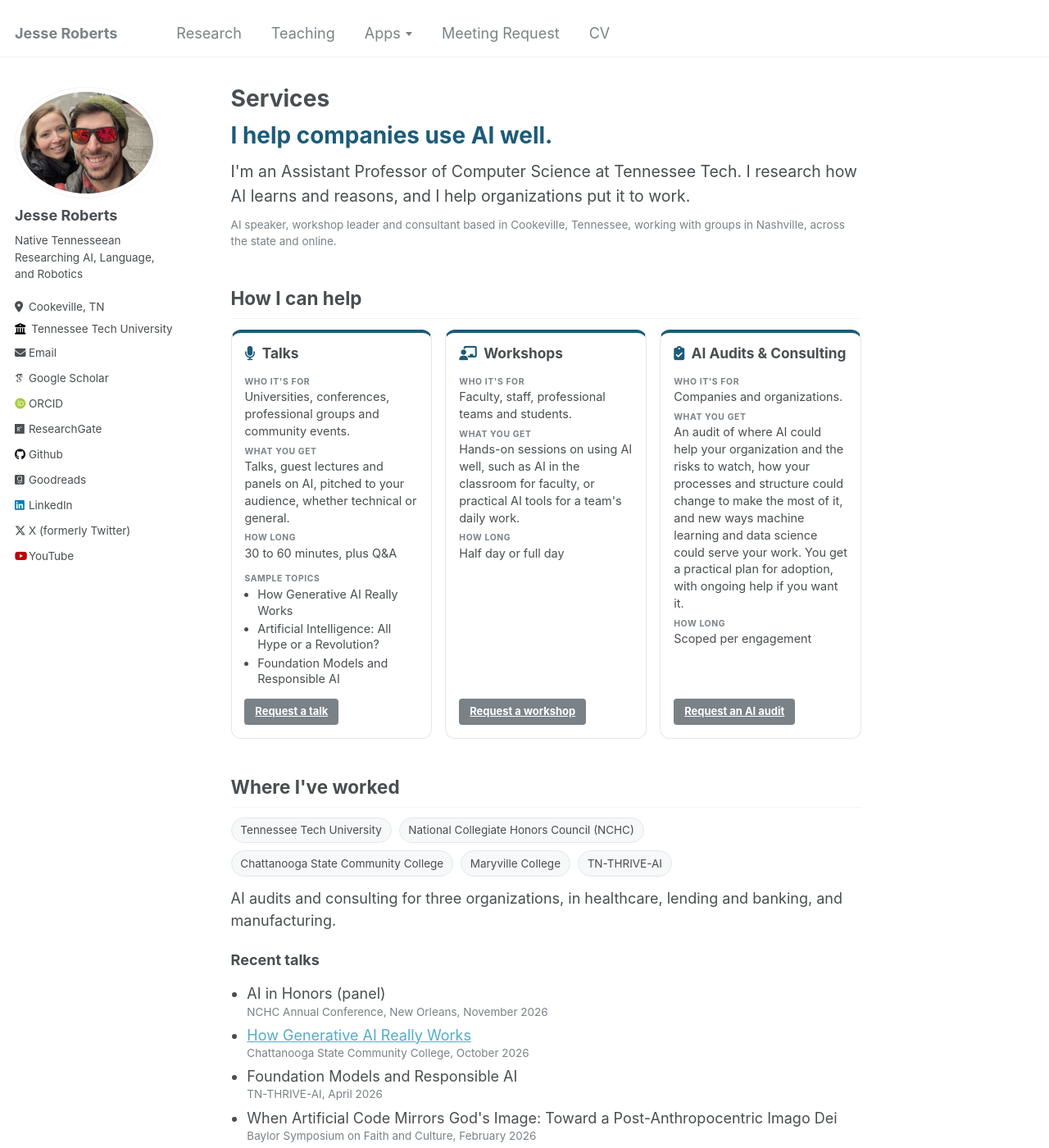
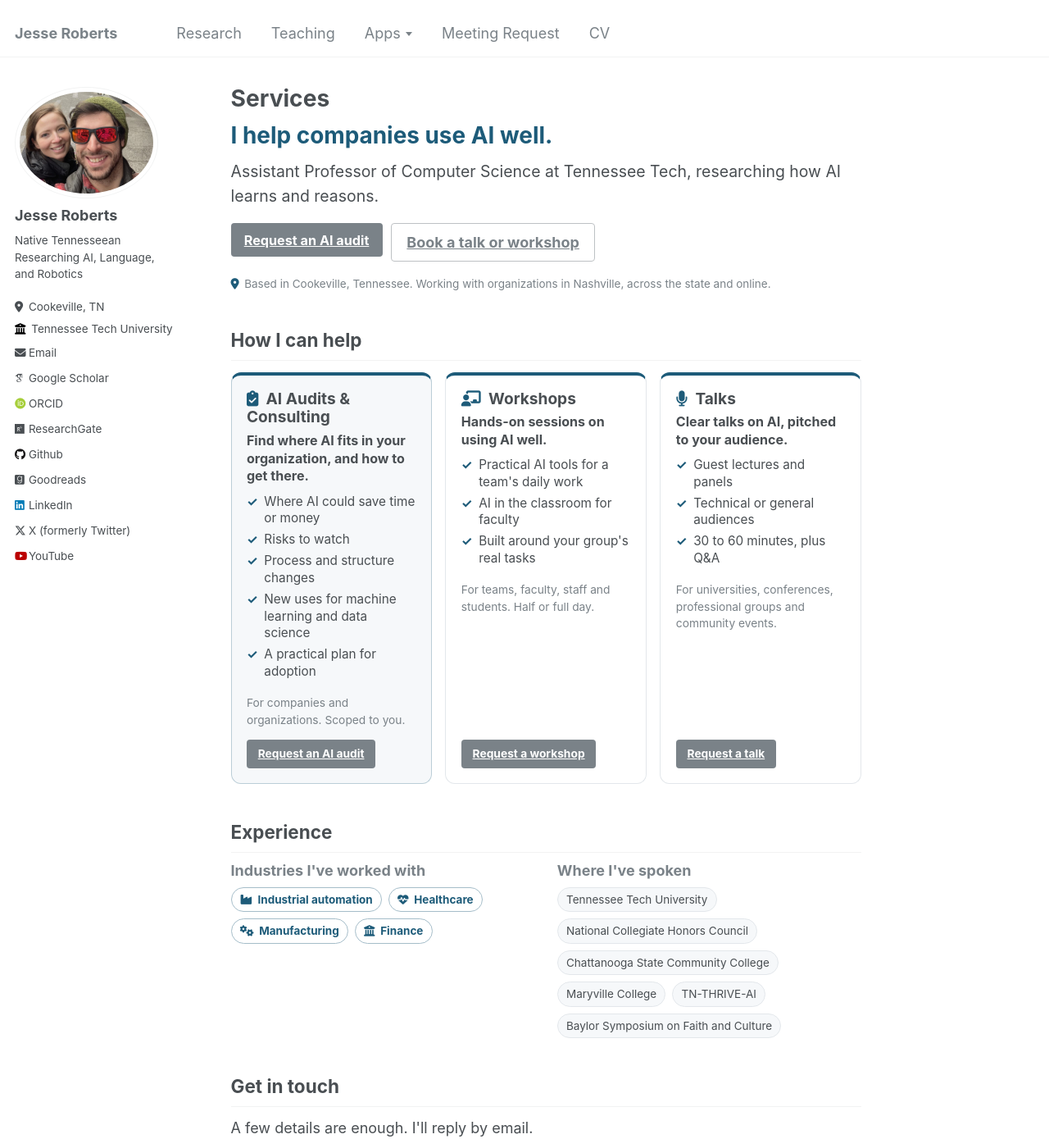
Before and after one commit to JesseTNRoberts/New-site-test, a Jekyll site: the page built from _pages/services.html, in a window 1280 px wide and 1400 px high. Shown: the whole window at 82% size. Built offline with Jekyll 4.4.1, drawn with Linux system fonts in a browser that asks for light colours; some web fonts are replaced; some of the changed text lies outside the part shown.

Commit message:
Services: rework for scanning instead of reading
Short hero with two buttons, audit card first and featured, each card a
one-line pitch plus a few checked points. Experience now lists the
industries Jesse has worked with (industrial automation, healthcare,
manufacturing, finance) separately from where he has spoken. Dropped the
long talk list and the paragraphs. Still hidden.

Co-Authored-By: Claude Opus 5.5 <noreply@anthropic.com>
Claude-Session: https://claude.ai/code/session_01BWpusBycuS7rDY9WRWLMsn

```diff
--- a/_data/services.yml
+++ b/_data/services.yml
@@ -1,31 +1,40 @@
-# Services page (_pages/services.html).
+# Services page (_pages/services.html). Hidden for now (not in the menu, noindex).
 # Site writing rules apply to every string here. No em dashes, colons or semicolons
 # (official talk titles keep their own punctuation).
 #
-# Each offering's `id` is the value the Request button preselects in the form.
+# Written to be scanned, not read (Jesse, 2026-11-04). Keep the pitch to one line and
+# each point to a few words. No paragraphs.
+#
+# Each offering's `id` is the value its Request button preselects in the form.
+# The first offering is the main one and gets the featured style.
 
 headline: "I help companies use AI well."
+subhead: "Assistant Professor of Computer Science at Tennessee Tech, researching how AI learns and reasons."
+where: "Based in Cookeville, Tennessee. Working with organizations in Nashville, across the state and online."
 
-intro: >-
-  I'm an Assistant Professor of Computer Science at Tennessee Tech. I research how AI learns and
-  reasons, and I help organizations put it to work.
+hero_buttons:
+  - label: Request an AI audit
+    offering: audit
+    style: primary
+  - label: Book a talk or workshop
+    href: "#offerings"
+    style: inverse
 
 offerings:
-  - id: talk
-    name: Talks
-    single: Talk
-    button: Request a talk
-    service: AI talks
-    icon: fas fa-microphone
-    for: "Universities, conferences, professional groups and community events."
-    what: >-
-      Talks, guest lectures and panels on AI, pitched to your audience, whether technical or general.
-    length: "30 to 60 minutes, plus Q&amp;A"
-    topics_label: "Sample topics"
-    topics:
-      - "How Generative AI Really Works"
-      - "Artificial Intelligence: All Hype or a Revolution?"
-      - "Foundation Models and Responsible AI"
+  - id: audit
+    name: AI Audits & Consulting
+    single: AI Audit & Consulting
+    button: Request an AI audit
+    service: AI audits and consulting
+    icon: fas fa-clipboard-check
+    pitch: "Find where AI fits in your organization, and how to get there."
+    points:
+      - "Where AI could save time or money"
+      - "Risks to watch"
+      - "Process and structure changes"
+      - "New uses for machine learning and data science"
+      - "A practical plan for adoption"
+    meta: "For companies and organizations. Scoped to you."
 
   - id: workshop
     name: Workshops
@@ -33,48 +42,45 @@ offerings:
     button: Request a workshop
     service: AI workshops
     icon: fas fa-chalkboard-teacher
-    for: "Faculty, staff, professional teams and students."
-    what: >-
-      Hands-on sessions on using AI well, such as AI in the classroom for faculty, or practical AI
-      tools for a team's daily work.
-    length: "Half day or full day"
+    pitch: "Hands-on sessions on using AI well."
+    points:
+      - "Practical AI tools for a team's daily work"
+      - "AI in the classroom for faculty"
+      - "Built around your group's real tasks"
+    meta: "For teams, faculty, staff and students. Half or full day."
 
-  - id: audit
-    name: AI Audits & Consulting
-    single: AI Audit & Consulting
-    button: Request an AI audit
-    service: AI audits and consulting
-    icon: fas fa-clipboard-check
-    for: "Companies and organizations."
-    what: >-
-      An audit of where AI could help your organization and the risks to watch, how your processes
-      and structure could change to make the most of it, and new ways machine learning and data
-      science could serve your work. You get a practical plan for adoption, with ongoing help if you
-      want it.
-    length: "Scoped per engagement"
+  - id: talk
+    name: Talks
+    single: Talk
+    button: Request a talk
+    service: AI talks
+    icon: fas fa-microphone
+    pitch: "Clear talks on AI, pitched to your audience."
+    points:
+      - "Guest lectures and panels"
+      - "Technical or general audiences"
+      - "30 to 60 minutes, plus Q&amp;A"
+    meta: "For universities, conferences, professional groups and community events."
 
-# Proof. Audit and consulting clients stay unnamed (Jesse, 2026-11-04). Name the sectors only.
-worked_with:
+# Industries Jesse has done audit and consulting work with (2026-11-04). Never name the clients.
+industries:
+  - name: "Industrial automation"
+    icon: fas fa-industry
+  - name: "Healthcare"
+    icon: fas fa-heartbeat
+  - name: "Manufacturing"
+    icon: fas fa-cogs
+  - name: "Finance"
+    icon: fas fa-university
+
+# Places Jesse has spoken (talks, not consulting work).
+spoken_at:
   - "Tennessee Tech University"
-  - "National Collegiate Honors Council (NCHC)"
+  - "National Collegiate Honors Council"
   - "Chattanooga State Community College"
   - "Maryville College"
   - "TN-THRIVE-AI"
-audits_note: "AI audits and consulting for three organizations, in healthcare, lending and banking, and manufacturing."
-
-# Past talks, newest first. Keep in step with the CV's Presentations section.
-past_talks:
-  - title: "AI in Honors (panel)"
-    where: "NCHC Annual Conference, New Orleans, November 2026"
-  - title: "How Generative AI Really Works"
-    where: "Chattanooga State Community College, October 2026"
-    url: /assets/talks/how-generative-ai-really-works.html
-  - title: "Foundation Models and Responsible AI"
-    where: "TN-THRIVE-AI, April 2026"
-  - title: "When Artificial Code Mirrors God's Image: Toward a Post-Anthropocentric Imago Dei"
-    where: "Baylor Symposium on Faith and Culture, February 2026"
-  - title: "Artificial Intelligence: All Hype or a Revolution?"
-    where: "Maryville College, November 2024"
+  - "Baylor Symposium on Faith and Culture"
 
 # Testimonials. Add entries (quote, name, role) when Jesse has them. The section hides while empty.
 testimonials: []
--- a/_pages/services.html
+++ b/_pages/services.html
@@ -21,8 +21,11 @@ description: "Book AI speaker and consultant Jesse Roberts of Tennessee Tech for
 <header class="ww-hero">
   <div class="ww-hero__text">
     <p class="ww-hero__headline">{{ w.headline }}</p>
-    <p class="ww-hero__intro">{{ w.intro }}</p>
-    <p class="ww-hero__where">AI speaker, workshop leader and consultant based in Cookeville, Tennessee, working with groups in Nashville, across the state and online.</p>
+    <p class="ww-hero__intro">{{ w.subhead }}</p>
+    <p class="ww-hero__actions">
+      {% for b in w.hero_buttons %}<a class="btn btn--{{ b.style }} btn--large{% if b.offering %} ww-offer__btn{% endif %}" href="{% if b.offering %}?offering={{ b.offering }}#request{% else %}{{ b.href }}{% endif %}"{% if b.offering %} data-offering="{{ b.offering }}"{% endif %}>{{ b.label }}</a>{% endfor %}
+    </p>
+    <p class="ww-hero__where"><i class="fas fa-map-marker-alt" aria-hidden="true"></i> {{ w.where }}</p>
   </div>
   {% if page.photo %}
   <img class="ww-hero__photo" src="{{ page.photo | relative_url }}" alt="{{ page.photo_alt | default: 'Jesse Roberts' }}">
@@ -32,36 +35,33 @@ description: "Book AI speaker and consultant Jesse Roberts of Tennessee Tech for
 <h2 id="offerings">How I can help</h2>
 <div class="ww-offers">
   {% for o in w.offerings %}
-  <section class="ww-offer" aria-labelledby="ww-{{ o.id }}">
+  <section class="ww-offer{% if forloop.first %} ww-offer--main{% endif %}" aria-labelledby="ww-{{ o.id }}">
     <h3 id="ww-{{ o.id }}"><i class="{{ o.icon }}" aria-hidden="true"></i> {{ o.name }}</h3>
-    <dl class="ww-offer__facts">
-      <dt>Who it's for</dt><dd>{{ o.for }}</dd>
-      <dt>What you get</dt><dd>{{ o.what }}</dd>
-      <dt>How long</dt><dd>{{ o.length }}</dd>
-    </dl>
-    {% if o.topics %}
-    <p class="ww-offer__label">{{ o.topics_label }}</p>
-    <ul class="ww-offer__topics">
-      {% for t in o.topics %}<li>{{ t }}</li>{% endfor %}
+    <p class="ww-offer__pitch">{{ o.pitch }}</p>
+    <ul class="ww-offer__points">
+      {% for pt in o.points %}<li>{{ pt }}</li>{% endfor %}
     </ul>
-    {% endif %}
+    <p class="ww-offer__meta">{{ o.meta }}</p>
     <a class="btn btn--primary ww-offer__btn" href="?offering={{ o.id }}#request" data-offering="{{ o.id }}">{{ o.button }}</a>
   </section>
   {% endfor %}
 </div>
 
-<h2 id="experience">Where I've worked</h2>
-<ul class="ww-orgs">
-  {% for org in w.worked_with %}<li>{{ org }}</li>{% endfor %}
-</ul>
-<p>{{ w.audits_note }}</p>
-
-<h3 class="ww-sub">Recent talks</h3>
-<ul class="ww-talks">
-  {% for t in w.past_talks %}
-  <li>{% if t.url %}<a href="{{ t.url | relative_url }}">{{ t.title }}</a>{% else %}{{ t.title }}{% endif %} <span>{{ t.where }}</span></li>
-  {% endfor %}
-</ul>
+<h2 id="experience">Experience</h2>
+<div class="ww-proof">
+  <div>
+    <h3 class="ww-proof__title">Industries I've worked with</h3>
+    <ul class="ww-chips ww-chips--strong">
+      {% for ind in w.industries %}<li><i class="{{ ind.icon }}" aria-hidden="true"></i> {{ ind.name }}</li>{% endfor %}
+    </ul>
+  </div>
+  <div>
+    <h3 class="ww-proof__title">Where I've spoken</h3>
+    <ul class="ww-chips">
+      {% for org in w.spoken_at %}<li>{{ org }}</li>{% endfor %}
+    </ul>
+  </div>
+</div>
 
 {% if w.testimonials.size > 0 %}
 <div class="ww-quotes">
@@ -71,9 +71,9 @@ description: "Book AI speaker and consultant Jesse Roberts of Tennessee Tech for
 </div>
 {% endif %}
 
-<h2 id="request">Send a request</h2>
-<div class="notice--success ww-sent" id="ww-sent" hidden>Thanks, your request is on its way. I'll reply by email, usually within a few days.</div>
-<p>Tell me a little about what you have in mind and I'll follow up by email. To talk with me as a student or colleague, use <a href="{{ '/meeting/' | relative_url }}">Meeting Request</a> instead.</p>
+<h2 id="request">Get in touch</h2>
+<div class="notice--success ww-sent" id="ww-sent" hidden>Thanks, your request is on its way. I'll reply by email.</div>
+<p class="ww-form__lede">A few details are enough. I'll reply by email.</p>
 
 <form class="ww-form" action="https://formsubmit.co/{{ w.form_email }}" method="POST">
   <input type="hidden" name="_subject" value="Services request from jessetnroberts.com">
@@ -96,7 +96,7 @@ description: "Book AI speaker and consultant Jesse Roberts of Tennessee Tech for
     </label>
   </div>
   <label>Rough dates <input type="text" name="dates" placeholder="For example, sometime in March, or a specific day"></label>
-  <label>A short note <textarea name="note" rows="4" placeholder="Your audience or team, what you hope to get out of it, and anything else that helps"></textarea></label>
+  <label>A short note <textarea name="note" rows="4" placeholder="Your team or audience, and what you hope to get out of it"></textarea></label>
   <button type="submit" class="btn btn--primary btn--large">Send request</button>
 </form>
 
--- a/_sass/_services.scss
+++ b/_sass/_services.scss
@@ -55,20 +55,36 @@ $ww-soft: #f6f8fa;
     margin: 0.75em 0 1.5em;
   }
 
+  .ww-hero__actions {
+    display: flex;
+    flex-wrap: wrap;
+    gap: 0.6em;
+    margin: 1em 0 0.9em;
+
+    .btn {
+      margin: 0;
+    }
+  }
+
+  .ww-hero__where i {
+    margin-right: 0.2em;
+    color: $ww-accent;
+  }
+
   .ww-offer {
     display: flex;
     flex-direction: column;
-    padding: 1em 1.1em 1.1em;
-    font-size: 0.8em;
+    padding: 1.1em 1.2em 1.2em;
+    font-size: 0.85em;
     background: #fff;
     border: 1px solid $ww-line;
     border-top: 4px solid $ww-accent;
     border-radius: 12px;
 
     h3 {
-      margin: 0 0 0.6em;
+      margin: 0 0 0.35em;
       padding: 0;
-      font-size: 1.2em;
+      font-size: 1.25em;
       border: 0;
 
       i {
@@ -77,87 +93,98 @@ $ww-soft: #f6f8fa;
       }
     }
 
-    &__facts {
+    &--main {
+      background: $ww-soft;
+      border-color: mix(#fff, $ww-accent, 70%);
+      border-top-color: $ww-accent;
+    }
+
+    &__pitch {
       margin: 0 0 0.6em;
+      font-size: 1.05em;
+      font-weight: bold;
+      line-height: 1.35;
+    }
 
-      dt {
-        margin: 0.55em 0 0.1em;
-        font-size: 0.72em;
-        font-weight: bold;
-        letter-spacing: 0.06em;
-        text-transform: uppercase;
-        color: $gray;
-      }
+    &__points {
+      margin: 0 0 0.8em;
+      padding: 0;
+      list-style: none;
 
-      dd {
-        margin: 0;
-        font-size: 1em;
-        line-height: 1.45;
+      li {
+        position: relative;
+        margin: 0 0 0.35em;
+        padding-left: 1.4em;
+        font-size: inherit;
+        line-height: 1.35;
+
+        &::before {
+          content: "\2713";
+          position: absolute;
+          left: 0;
+          font-weight: bold;
+          color: $ww-accent;
+        }
       }
     }
 
-    &__label {
-      margin: 0.3em 0 0.2em;
-      font-size: 0.72em;
-      font-weight: bold;
-      letter-spacing: 0.06em;
-      text-transform: uppercase;
+    &__meta {
+      margin: 0 0 1em;
+      font-size: 0.9em;
       color: $gray;
-    }
-
-    &__topics {
-      margin: 0 0 0.8em;
-      padding-left: 1.1em;
-
-      li {
-        margin: 0 0 0.2em;
-        font-size: inherit;
-        line-height: 1.35;
-      }
     }
 
     &__btn {
       margin: auto 0 0;
+      align-self: flex-start;
       font-size: 0.9em;
-      align-self: flex-start;
     }
   }
 
-  .ww-orgs {
+  .ww-proof {
+    display: grid;
+    grid-template-columns: repeat(auto-fit, minmax(260px, 1fr));
+    gap: 0.5em 1.5em;
+    margin: 0.5em 0 1.5em;
+
+    &__title {
+      margin: 0 0 0.5em;
+      font-size: 1em;
+      color: $gray;
+    }
+  }
+
+  .ww-chips {
     display: flex;
     flex-wrap: wrap;
-    gap: 0.5em;
-    margin: 0.5em 0 0.75em;
+    gap: 0.45em;
+    margin: 0;
     padding: 0;
     list-style: none;
 
     li {
       margin: 0;
-      padding: 0.35em 0.8em;
+      padding: 0.3em 0.75em;
       font-size: $type-size-6;
       background: $ww-soft;
       border: 1px solid $ww-line;
       border-radius: 999px;
     }
+
+    &--strong li {
+      font-weight: bold;
+      color: $ww-accent;
+      background: #fff;
+      border-color: mix(#fff, $ww-accent, 60%);
+
+      i {
+        margin-right: 0.25em;
+      }
+    }
   }
 
-  .ww-sub {
-    margin-top: 1.1em;
-  }
-
-  .ww-talks {
-    padding-left: 1.1em;
-
-    li {
-      margin: 0 0 0.35em;
-      line-height: 1.4;
-    }
-
-    span {
-      display: block;
-      font-size: $type-size-6;
-      color: $gray;
-    }
+  .ww-form__lede {
+    margin-bottom: 0.75em;
   }
 
   .ww-quotes blockquote footer {
```
